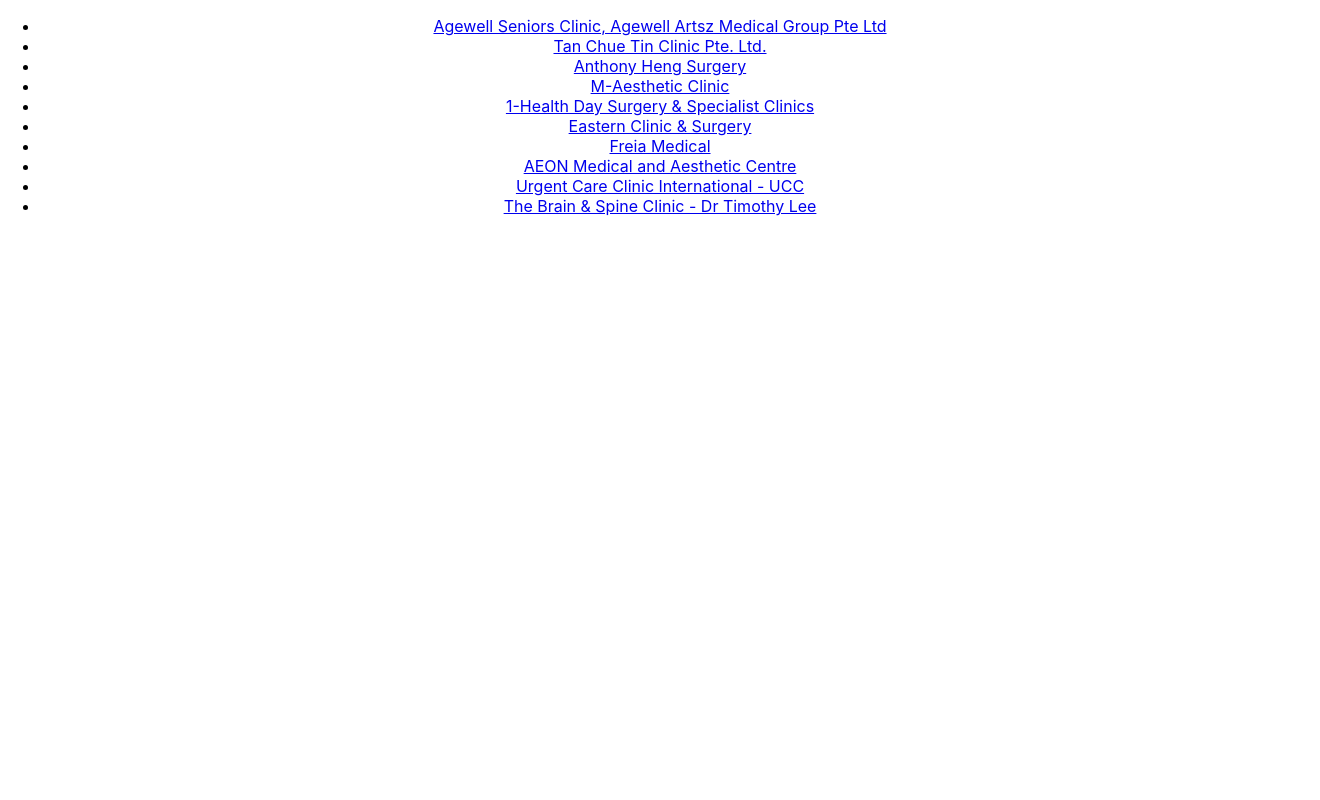
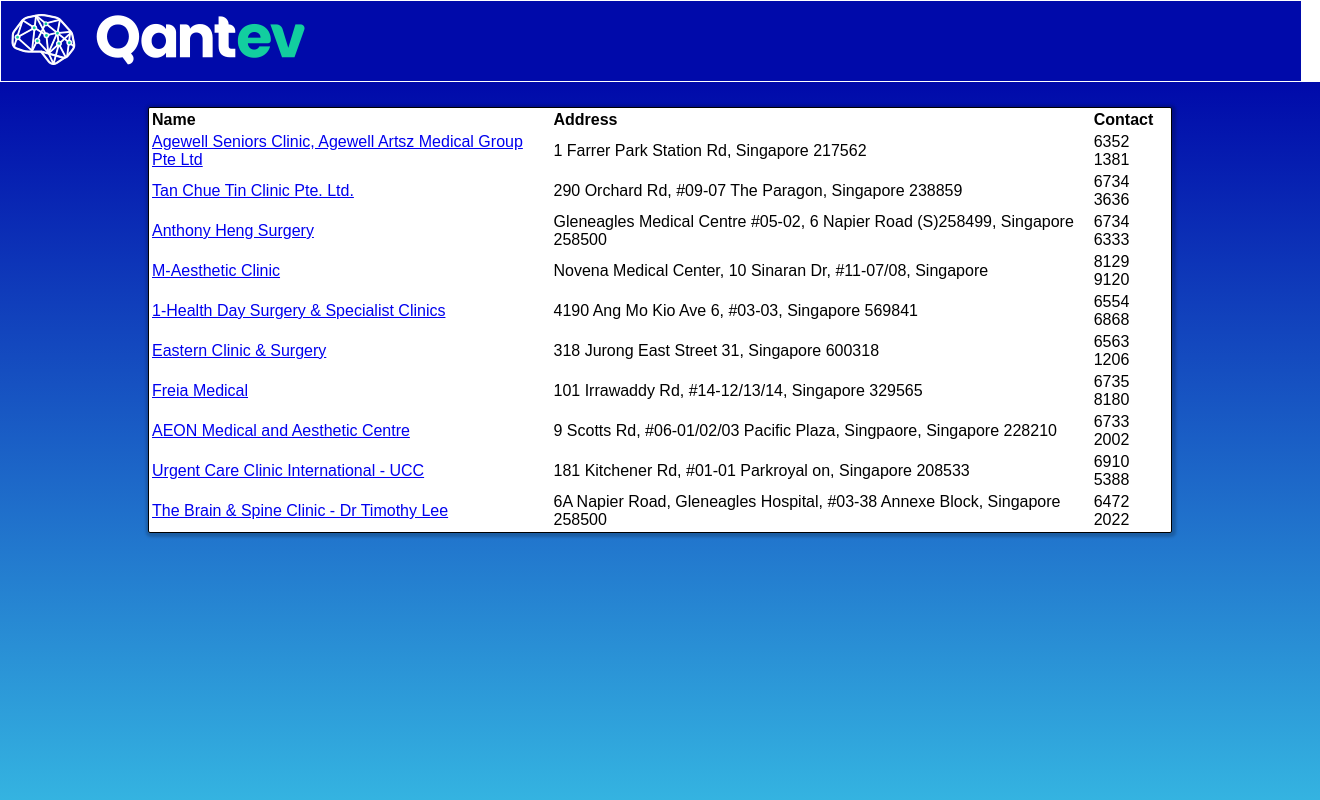
Before and after one commit to PaulJhonson26/qantev-technical, a React (Create React App) app: page / in a window 1280 px wide. Shown: the top 800 px of the page, 1320 px wide, since content can reach past the window. Built offline with nearby package versions, Linux system fonts and the light colour scheme.

Commit message:
improved styling and added map feature

```diff
--- a/src/App.css
+++ b/src/App.css
@@ -1,38 +1,34 @@
-.App {
-  text-align: center;
+.container-main {
+  background: linear-gradient(to top, #3dd0ea 0%, #000aaa 100%);;
+  height: 100vh;
+  width: 100%;
+  padding: 20px;
+  font-family: Poppins,sans-serif;
+}
+.container-banner {
+  height: 80px;
+  width: 100%;
+  background-color: #000aaa;
+  display: flex;
+  align-items: center;
+  padding-inline: 10px;
+  border: 1px solid white;
 }
 
-.App-logo {
-  height: 40vmin;
-  pointer-events: none;
+.table-agencies {
+  width: 80%;
+  margin: 5px auto;
+  height: 90%;
+  border: 1px solid black;
+  background-color: #ffffff;
+  border-radius: 2px;
+  box-shadow: 1px 1px 3px 3px rgba(0,0,0,0.2);
 }
 
-@media (prefers-reduced-motion: no-preference) {
-  .App-logo {
-    animation: App-logo-spin infinite 20s linear;
-  }
+thead {
+  text-align: left;
 }
 
-.App-header {
-  background-color: #282c34;
-  min-height: 100vh;
-  display: flex;
-  flex-direction: column;
-  align-items: center;
-  justify-content: center;
-  font-size: calc(10px + 2vmin);
-  color: white;
+td {
+  height: 30px;
 }
-
-.App-link {
-  color: #61dafb;
-}
-
-@keyframes App-logo-spin {
-  from {
-    transform: rotate(0deg);
-  }
-  to {
-    transform: rotate(360deg);
-  }
-}
--- a/src/App.js
+++ b/src/App.js
@@ -1,27 +1,23 @@
-import logo from './logo.svg';
+import logo from './Qantev_Logo.png';
 import './App.css';
 import data from './data_sample.json';
 import AgencyList from './components/AgencyList';
-
 function App() {
   return (
-    <div className="App">
-      <AgencyList />
-      {/* <header className="App-header">
-        <img src={logo} className="App-logo" alt="logo" />
-        <p>
-          Edit <code>src/App.js</code> and save to reload.
-        </p>
-        <a
-          className="App-link"
-          href="https://reactjs.org"
-          target="_blank"
-          rel="noopener noreferrer"
-        >
-          Learn React
-        </a>
-      </header> */}
-    </div>
+
+      <div>
+        <div className = "container-banner">
+          <div>
+            <img src = {logo} className = "logo-qantev"/>
+          </div>
+        </div>
+        <div className="container-main">
+          <div>
+            <AgencyList />
+          </div>
+        </div>
+      </div>
+
 
 
   );
--- a/src/components/AgencyDetails.js
+++ b/src/components/AgencyDetails.js
@@ -1,15 +1,31 @@
 import React from 'react';
 import { useParams } from 'react-router-dom';
 import data from '../data_sample.json';
+import { MapContainer, TileLayer, Marker, Popup } from 'react-leaflet';
+import 'leaflet/dist/leaflet.css';
+import markerIconPng from "leaflet/dist/images/marker-icon.png"
+import {Icon} from 'leaflet'
 
 function AgencyDetails() {
   const { id } = useParams();
   const agency = data.find((a) => a.id == id)
+  console.log(data[0].coordinates)
   return (
     <div>
       <h1>{agency.name}</h1>
       <p>Address: {agency.address}</p>
       <p>Phone: {agency.phone_number}</p>
+
+      <MapContainer center={agency.coordinates} zoom={15} style={{ height: '400px', width: '100%' }}>
+        <TileLayer
+          attribution='&copy; <a href="https://www.openstreetmap.org/copyright">OpenStreetMap</a> contributors'
+          url="https://{s}.tile.openstreetmap.org/{z}/{x}/{y}.png"
+        />
+
+        <Marker position={agency.coordinates} icon={new Icon({iconUrl: markerIconPng, iconSize: [25, 41], iconAnchor: [12, 41]})}>
+        </Marker>
+      </MapContainer>
+
       <p>Coords: {agency.coordinates[0]}, {agency.coordinates[1]}</p>
       <p>Total Cost: {agency.total_cost}</p>
       <p>Avg Patient Age: {agency.average_patient_age}</p>
--- a/src/components/AgencyList.js
+++ b/src/components/AgencyList.js
@@ -4,16 +4,34 @@
 
 function AgencyList() {
   return (
-    <div>
-        <ul>
+        <table className= "table-agencies">
+        <thead>
+          <tr>
+            <th>Name</th>
+            <th>Address</th>
+            <th>Contact</th>
+          </tr>
+        </thead>
+        <tbody>
           {data.map((agency) => (
-             <li>
-              <Link to={`/element/${agency.id}`}>{agency.name}</Link>
-            </li>
+                <tr>
+                  <td>
+                    <Link to={`/element/${agency.id}`}>
+                    {agency.name}
+                    </Link>
+                  </td>
+                  <td>
+                    {agency.address}
+                  </td>
+                  <td>
+                    {agency.phone_number}
+                  </td>
+                </tr>
+
           ))}
-        </ul>
+        </tbody>
+        </table>
 
-      </div>
   );
 }
 
```
Also changed, not shown: src/Qantev_Logo.png (added).
